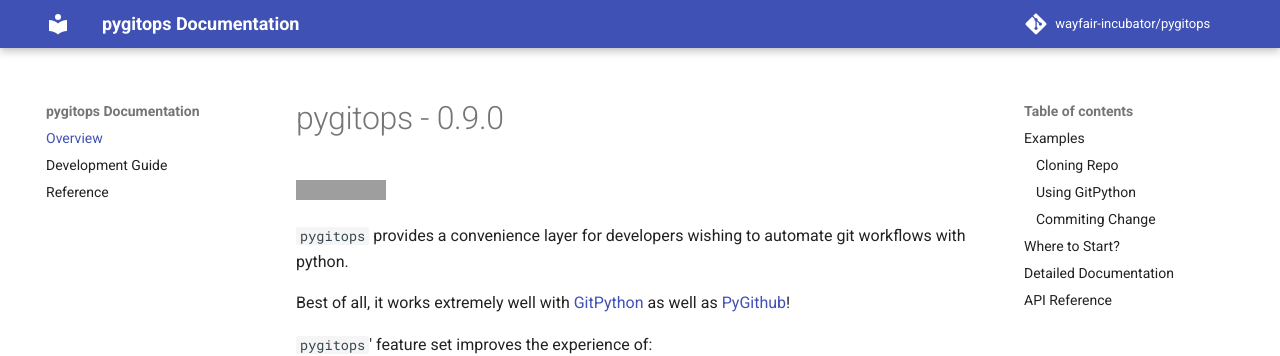
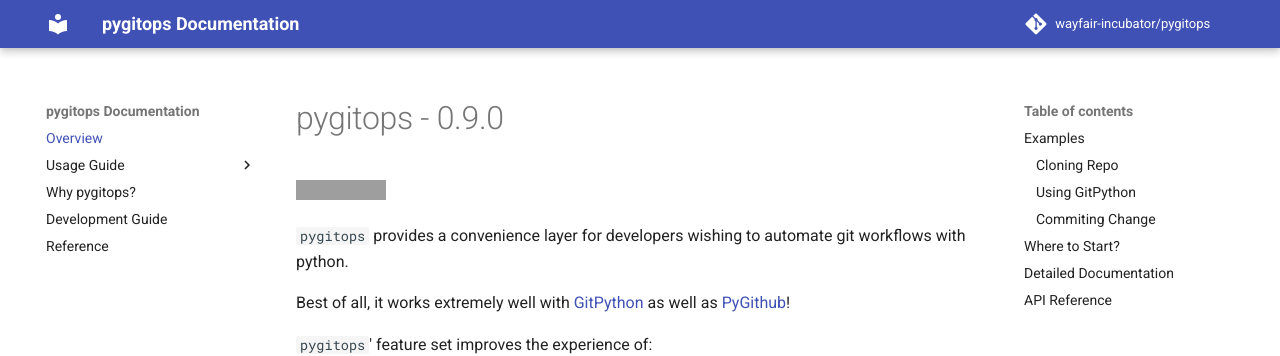
Before and after one commit to wayfair-incubator/pygitops, an MkDocs documentation site: the page built from docs/index.md, in a window 1280 px wide. Shown: the top 356 px of the page. Built offline with MkDocs 1.6.1 and Material for MkDocs 9.7.7, drawn with Linux system fonts in a browser that asks for light colours; comment, search, counter and statistics services are not loaded; grey boxes are pictures that could not be loaded.

Commit message:
Adding section about why pygitops and comparison with gitpython

```diff
--- a/mkdocs.yml
+++ b/mkdocs.yml
@@ -5,6 +5,9 @@
 docs_dir: docs
 nav:
   - Overview: index.md
+  - Usage Guide:
+    - making-changes-on-feature-branch.md
+  - Why pygitops?: why-pygitops.md
   - Development Guide: development-guide.md
   - Reference: api.md
 theme: material
```
